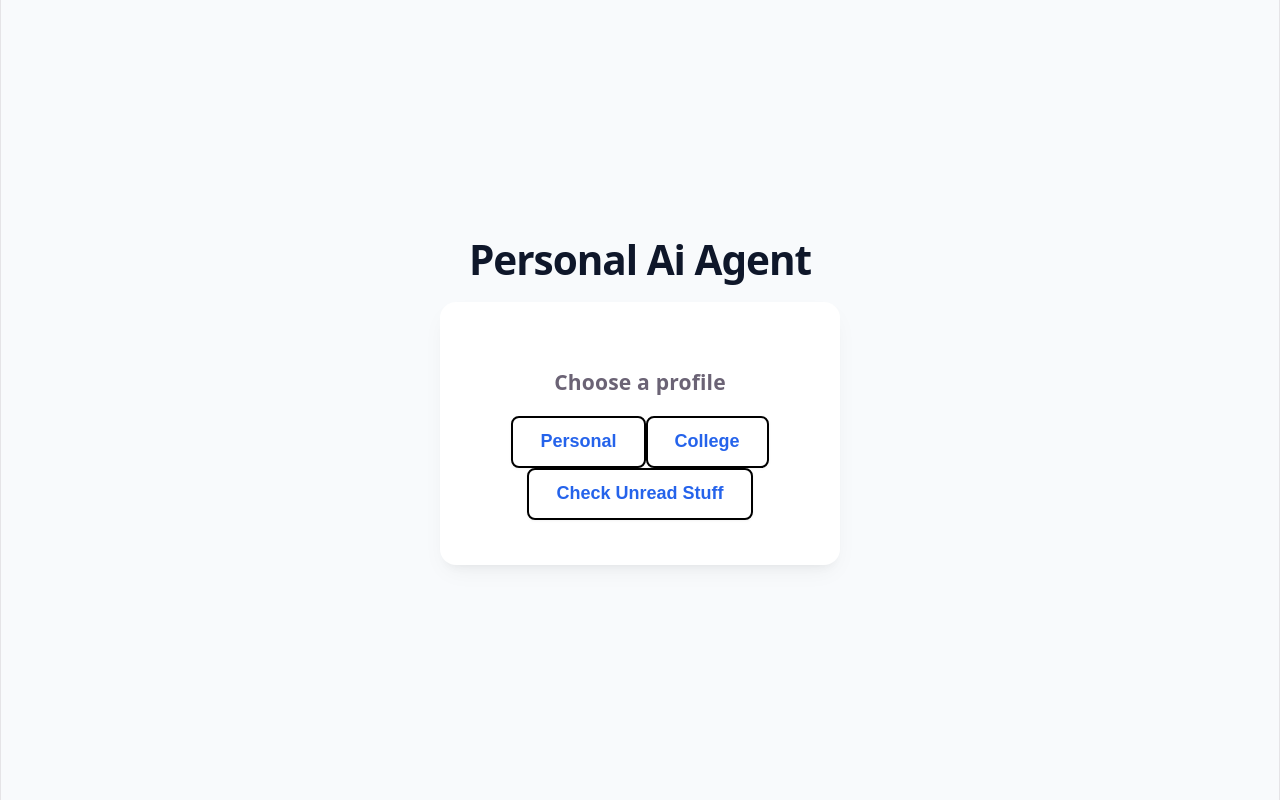
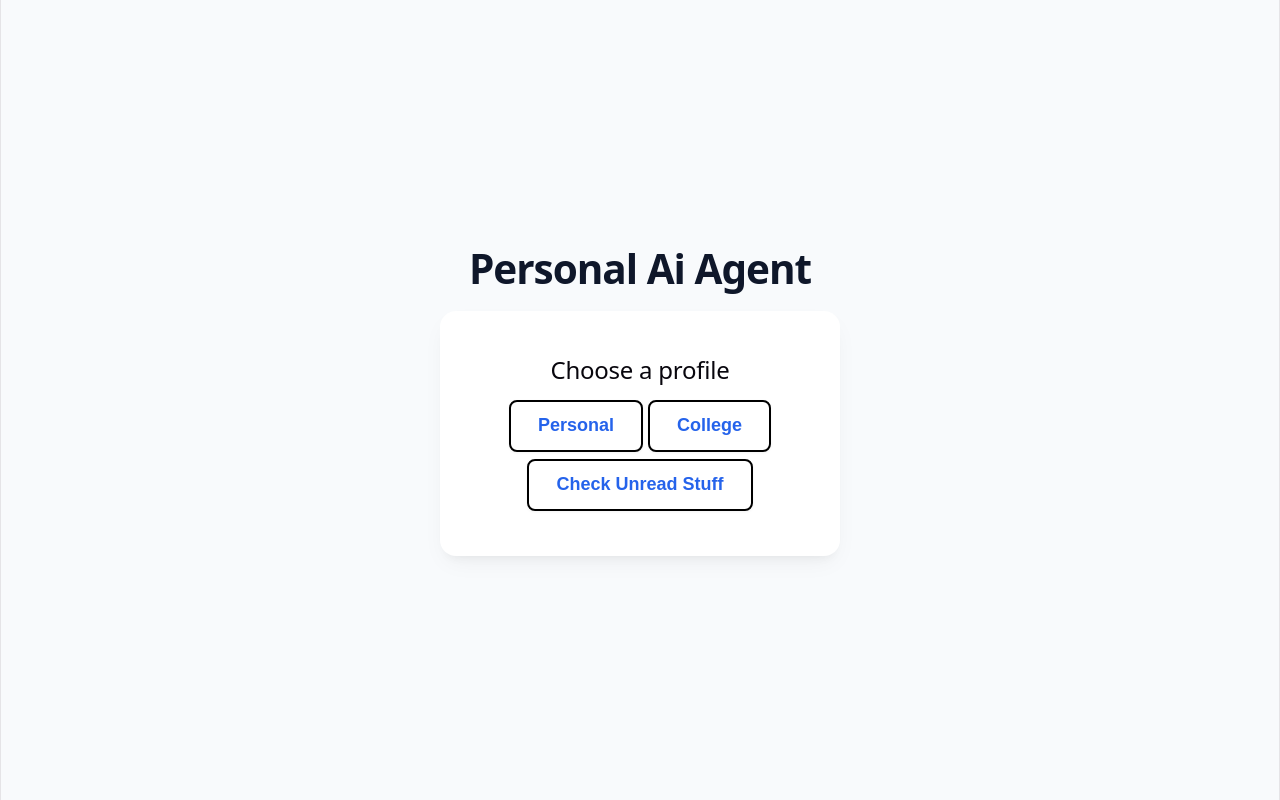
Before and after one commit to DarrnP/Personal_Ai_Agent, a React app in the folder frontend/: page / in a window 1280 px wide. Built offline with nearby package versions, Linux system fonts and the light colour scheme; the HTML template or start-up script is replaced by a standard one.

Commit message:
Update style in page app.jsx

```diff
--- a/frontend/src/App.css
+++ b/frontend/src/App.css
@@ -16,7 +16,7 @@ html, body, #root {
   flex-direction: column;
   align-items: center;
   text-align: center;
-
+  gap: 7px;
   width: 100%;
   max-width: 400px;
   margin: 20px;
--- a/frontend/src/App.jsx
+++ b/frontend/src/App.jsx
@@ -7,8 +7,8 @@ function App() {
     <>
       <h1>Personal Ai Agent</h1>
       <div className='container'>
-        <h3>Choose a profile</h3>
-        <div style={{display:'flex',flexDirection:'row'}}>
+        <h2>Choose a profile</h2>
+        <div style={{display:'flex',flexDirection:'row',gap:'5px'}}>
           <button>Personal</button>
           <button>College</button>
         </div>
```
